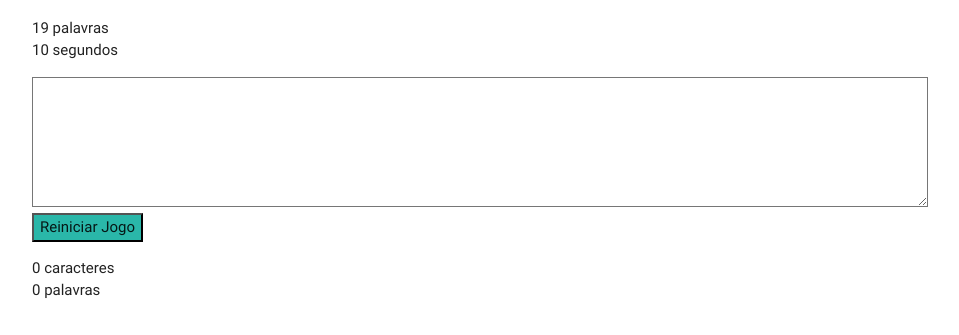
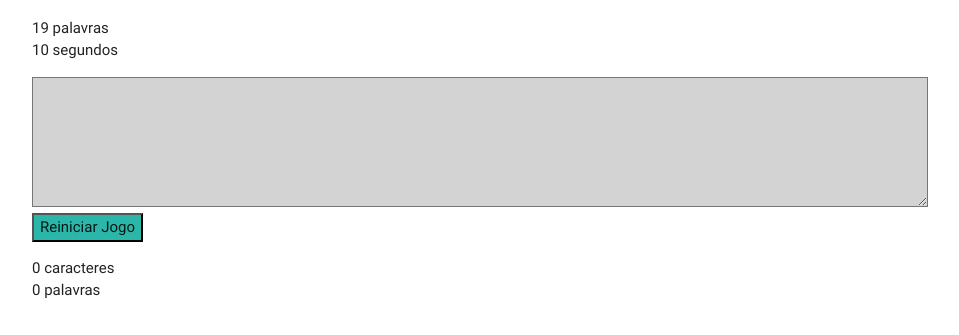
Before and after one commit to ivelidepaula/Alura-Typer, a plain HTML site: page public/principal.html in a window 1280 px wide. Both pictures are taken after a click on the button "Reiniciar Jogo". Shown: the part 189-524 px from the top of the page, without its empty margins (160-1119 px from the left). Drawn offline with Linux system fonts and the light colour scheme.

Commit message:
Deactivate textarea when timer is over

```diff
--- a/public/css/estilos.css
+++ b/public/css/estilos.css
@@ -7,3 +7,7 @@
     font-size: 20px;
     text-align: left;
 }
+
+.campo-desativado {
+    background-color: lightgray;
+}
--- a/public/js/main.js
+++ b/public/js/main.js
@@ -34,6 +34,7 @@ function inicializaCronometro() {
             if (tempoRestante < 1) {
                 campo.attr("disabled", true);
                 clearInterval(cronometroID);
+                campo.toggleClass("campo-desativado");
             }
         }, 1000);
     });
@@ -45,6 +46,6 @@ function reiniciaJogo() {
     $("#contador-palavras").text("0");
     $("#contador-caracteres").text("0");
     $("#tempo-digitacao").text(tempoInicial);
-
     inicializaCronometro();
+    campo.toggleClass("campo-desativado");
 };
```
